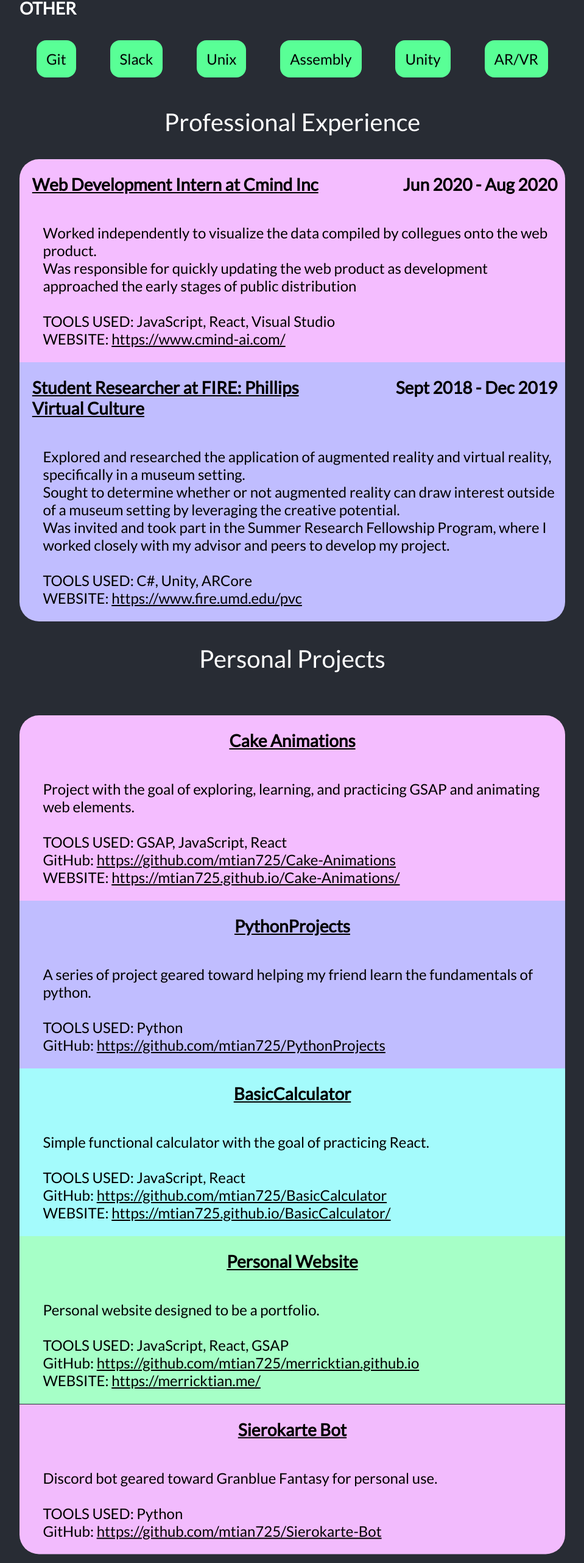
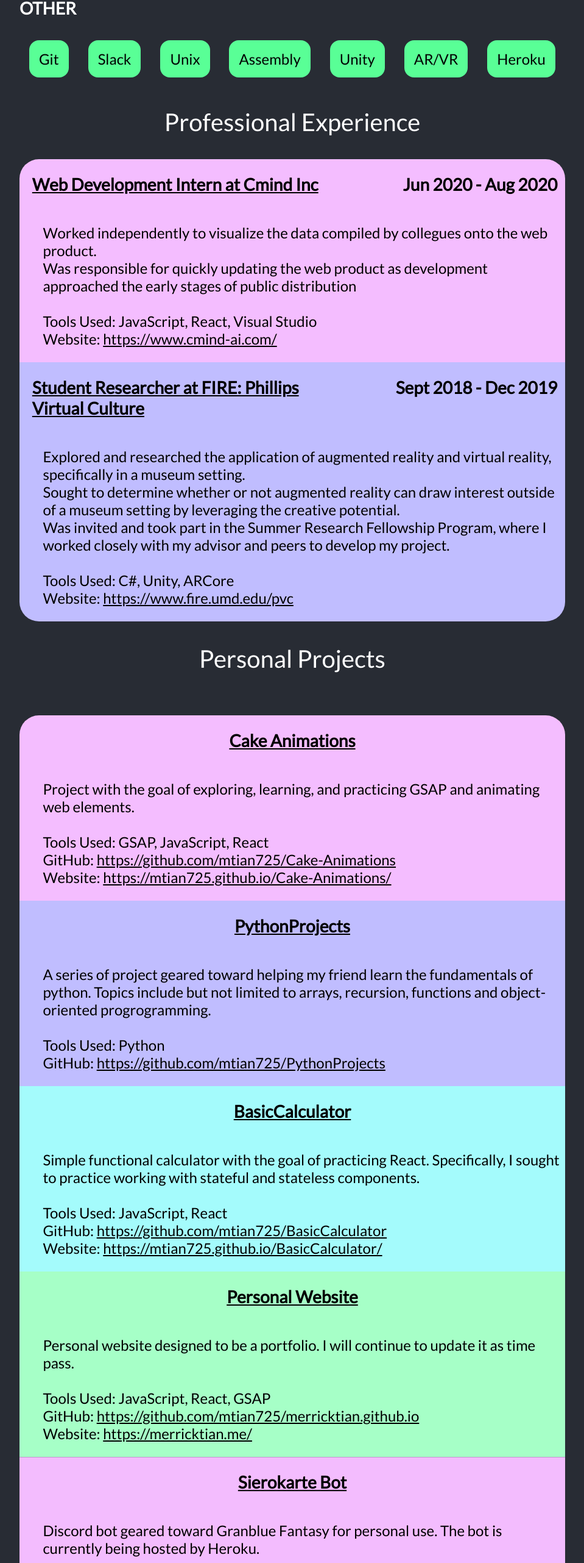
Before and after one commit to mtian725/merricktian.github.io, a React (Create React App) app: page / in a window 1280 px wide. Shown: the part 1818-4381 px from the top of the page at 61% size, without its empty margins (160-1119 px from the left). Built offline with nearby package versions, Linux system fonts and the light colour scheme.

Commit message:
Update App.js

```diff
--- a/src/App.js
+++ b/src/App.js
@@ -325,6 +325,11 @@ class App extends React.Component {
             style={{backgroundColor: "#59ff96"}}
             ref={p => this.skillsRef.push(p)}
           >AR/VR</p>
+          <p
+            className="skill"
+            style={{backgroundColor: "#59ff96"}}
+            ref={p => this.skillsRef.push(p)}
+          >Heroku</p>
         </div>
         <br />
       </div>
@@ -364,11 +369,11 @@ class App extends React.Component {
               <br />
               <br />
               {
-                "TOOLS USED: JavaScript, React, Visual Studio"
+                "Tools Used: JavaScript, React, Visual Studio"
               }
               <br />
               {
-                "WEBSITE: "
+                "Website: "
               }
               <a className="url" href="https://www.cmind-ai.com/">
                 {"https://www.cmind-ai.com/"}
@@ -411,11 +416,11 @@ class App extends React.Component {
               <br />
               <br />
               {
-                "TOOLS USED: C#, Unity, ARCore"
+                "Tools Used: C#, Unity, ARCore"
               }
               <br />
               {
-                "WEBSITE: "
+                "Website: "
               }
               <a className="url" href="https://www.fire.umd.edu/pvc">
                 {"https://www.fire.umd.edu/pvc"}
@@ -454,7 +459,7 @@ class App extends React.Component {
               <br />
               <br />
               {
-                "TOOLS USED: GSAP, JavaScript, React"
+                "Tools Used: GSAP, JavaScript, React"
               }
               <br />
               {
@@ -465,7 +470,7 @@ class App extends React.Component {
               </a>
               <br />
               {
-                "WEBSITE: "
+                "Website: "
               }
               <a className="url" href="https://mtian725.github.io/Cake-Animations/">
                 {"https://mtian725.github.io/Cake-Animations/"}
@@ -486,12 +491,13 @@ class App extends React.Component {
             <p className="experience">
               {
                 "A series of project geared toward helping my friend learn the \
-                fundamentals of python."
+                fundamentals of python. Topics include but not limited to \
+                arrays, recursion, functions and object-oriented progrogramming."
               }
               <br />
               <br />
               {
-                "TOOLS USED: Python"
+                "Tools Used: Python"
               }
               <br />
               {
@@ -516,12 +522,13 @@ class App extends React.Component {
             <p className="experience">
               {
                 "Simple functional calculator with the goal of practicing \
-                React."
+                React. Specifically, I sought to practice working with stateful \
+                and stateless components."
               }
               <br />
               <br />
               {
-                "TOOLS USED: JavaScript, React"
+                "Tools Used: JavaScript, React"
               }
               <br />
               {
@@ -532,7 +539,7 @@ class App extends React.Component {
               </a>
               <br />
               {
-                "WEBSITE: "
+                "Website: "
               }
               <a className="url" href="https://mtian725.github.io/BasicCalculator/">
                 {"https://mtian725.github.io/BasicCalculator/"}
@@ -552,12 +559,13 @@ class App extends React.Component {
           <div className="experience-box">
             <p className="experience">
               {
-                "Personal website designed to be a portfolio."
+                "Personal website designed to be a portfolio. I will continue \
+                to update it as time pass."
               }
               <br />
               <br />
               {
-                "TOOLS USED: JavaScript, React, GSAP"
+                "Tools Used: JavaScript, React, GSAP"
               }
               <br />
               {
@@ -568,7 +576,7 @@ class App extends React.Component {
               </a>
               <br />
               {
-                "WEBSITE: "
+                "Website: "
               }
               <a className="url" href="https://merricktian.me/">
                 {"https://merricktian.me/"}
@@ -590,12 +598,13 @@ class App extends React.Component {
           <div className="experience-box">
             <p className="experience">
               {
-                "Discord bot geared toward Granblue Fantasy for personal use."
+                "Discord bot geared toward Granblue Fantasy for personal use. \
+                The bot is currently being hosted by Heroku."
               }
               <br />
               <br />
               {
-                "TOOLS USED: Python"
+                "Tools Used: Python, Heroku"
               }
               <br />
               {
```
